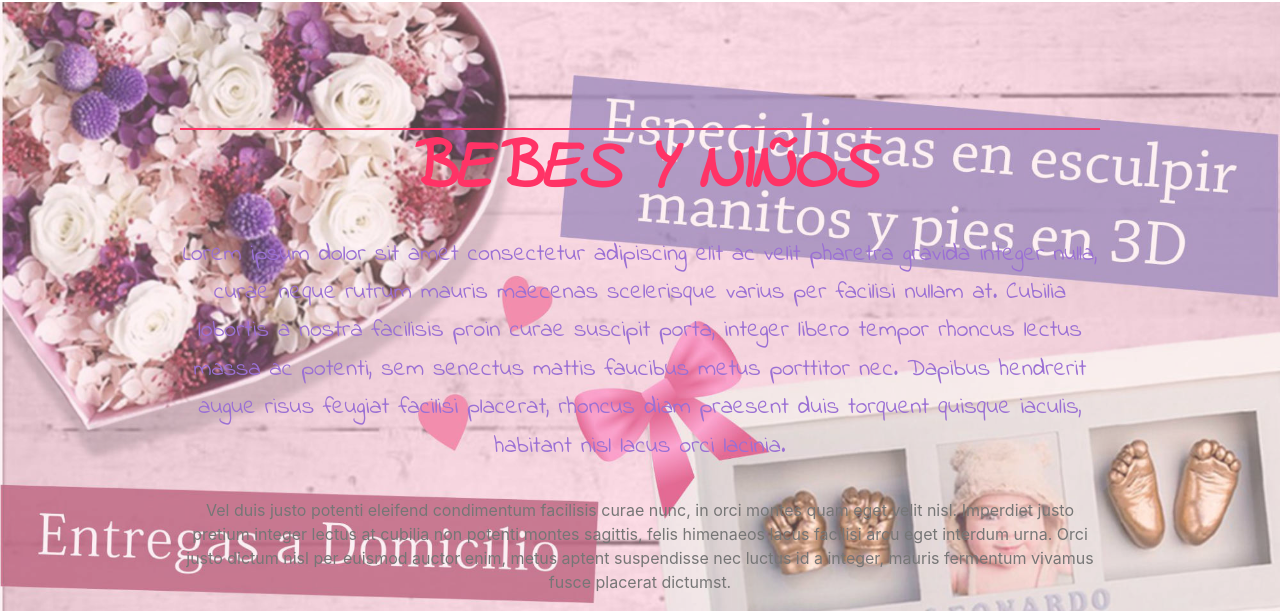
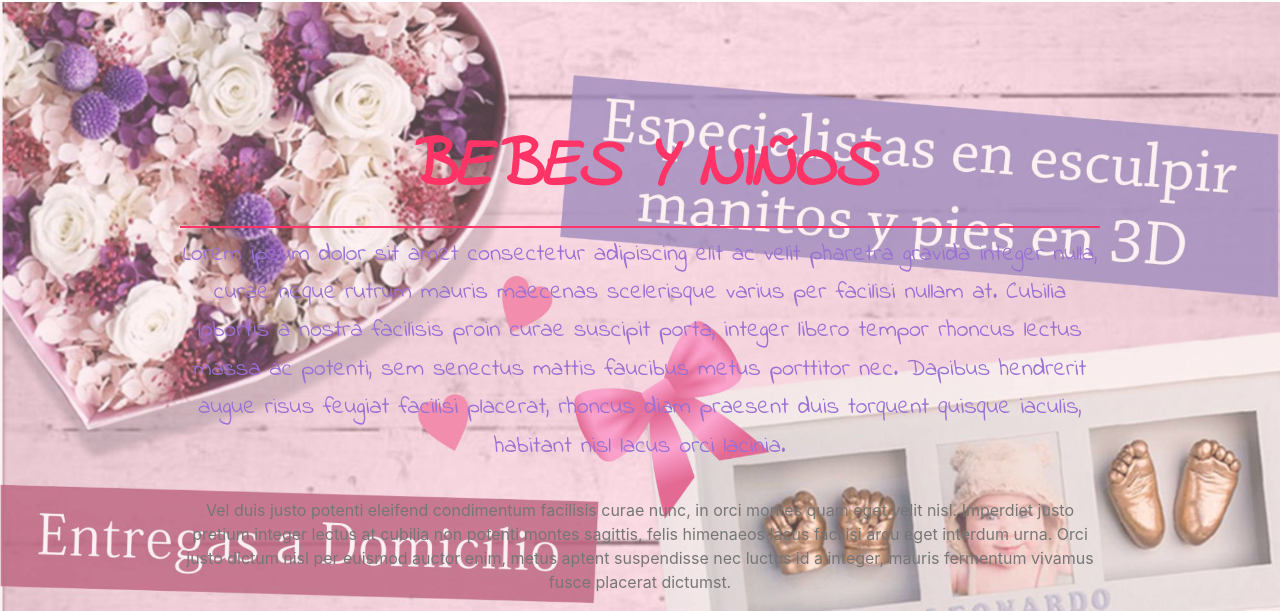
Before and after one commit to omivalera/DulceRecuerdo, a plain HTML site: page page1.html in a window 1280 px wide. Shown: the part 142-753 px from the top of the page. Drawn offline with Linux system fonts and the light colour scheme; files whose address does not match are found by name.

Commit message:
Update mbr-additional.css
declaracion de la variable "border-buttom"

```diff
--- a/assets/mobirise/css/mbr-additional.css
+++ b/assets/mobirise/css/mbr-additional.css
@@ -3,10 +3,21 @@
 
 
  .separador {
-    border-bottom-left-radius: 2px solid #ff3366;
+
+
+    border-bottom: 2px solid #ff3366;
+    border-bottom-width: 2px;
+    border-bottom-style: solid;
+    border-bottom-color: rgb(255,51,102);
+}
+
+
+ .separadorsuperior {
+    border-top: 2px solid #ff3366;
     border-top-width: 2px;
     border-top-style: solid;
     border-top-color: rgb(255, 51, 102);
+
 }
 
 
```
